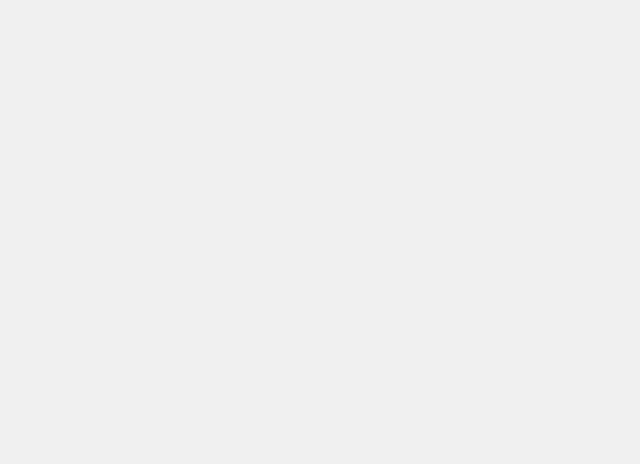
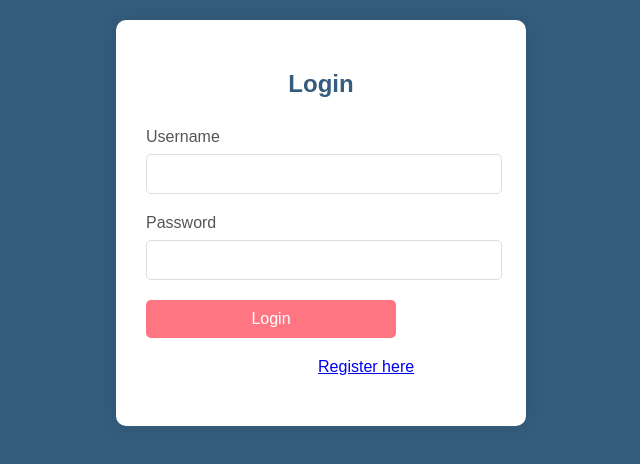
Before and after one commit to jeevansyam/react-todo, a React (Vite) app: page / in a window 1280 px wide. Before the commit this address had no page. Shown: the top 464 px of the page, without its empty margins (319-959 px from the left). Built offline with nearby package versions, Linux system fonts and the light colour scheme.

Commit message:
27062024

```diff
--- a/src/App.jsx
+++ b/src/App.jsx
@@ -1,41 +1,52 @@
-import { useEffect, useState } from 'react'
-import { BrowserRouter as Router, Routes, Route, Navigate } from 'react-router-dom'
+import React, { useEffect, useState } from 'react'
 import './App.css'
-import Login from './components/Login'
+import Sidebar from './components/parts/Sidebar'
+import Header from './components/parts/Header'
+import './assets/css/theme.css'
+import { BrowserRouter as Router, Routes, Route } from 'react-router-dom'
 import TodoComp from './components/TodoComp'
+import Dashboard from './Dashboard'
+import UserLogin from './components/UserLogin'
 
 
-function App() {
+const App = () => {
+const [isLoggedin, setIsLoggedIn] = useState(false)
 
-const [isLoggedIn, setIsLoggedIn] = useState(false)
-
-useEffect(()=>{
-  const localStItem = localStorage.getItem('logindetail');
-  try{
-    if(localStItem){
-        const localParse = JSON.parse(localStItem);
-        if(localParse.username){
+useEffect( ()=> {
+  const StoredLogin = localStorage.getItem('LoginDetails');
+  const StoredLoginParse = JSON.parse(StoredLogin);
+  try {
+    if(StoredLoginParse){
       setIsLoggedIn(true)
     }
     else{
       setIsLoggedIn(false)
     }
-    } else {
-      setIsLoggedIn(false)
-    }
-  } catch(error){
-    console.log('Error Parsing local store item', error)
-  }
-},[]);
+  } catch(error){ `Parsing error ${error}`}
+},[])
+  return (
+    <div className="container">
+      {isLoggedin && <Sidebar />}
+      <div className="main-content">
+      {isLoggedin && <Header /> }
+          <div className="content">
 
-  return (
               <Router>
                 <Routes>
-        <Route exact path='/login' element={ isLoggedIn ? <Navigate to={'/dashboard'} /> : <Login />  }></Route>
-         <Route path='/dashboard' element={ isLoggedIn ? <TodoComp /> : <Login />}></Route>
-         {/* <Route path='/*' element={ isLoggedIn ? <TodoComp /> : <Navigate to='/login' /> } /> */}
+                  {
+                    isLoggedin ?
+                    <Route path='/' element={<Dashboard />} />
+                    :
+                    <Route path='/' element={<UserLogin />} />
+                  }
+
                 </Routes>
               </Router>
+          </div>
+      </div>
+      {/* <NewTodoList /> */}
+    </div>
+
   )
 }
 
--- /dev/null
+++ b/src/Dashboard.jsx
@@ -0,0 +1,9 @@
+import React from 'react'
+
+const Dashboard = () => {
+  return (
+    <div>Dashboard</div>
+  )
+}
+
+export default Dashboard
--- /dev/null
+++ b/src/assets/css/theme.css
@@ -0,0 +1,126 @@
+body {
+    font-family: Arial, sans-serif;
+    background-color: #355c7d;
+    color: #FFFFFF;
+    margin: 0;
+    padding: 0;
+}
+.container {
+    display: flex;
+    min-height: 100vh;
+}
+.sidebar {
+    width: 250px;
+    background-color: #725a7a;
+    padding: 20px;
+    box-sizing: border-box;
+}
+.main-content {
+    flex: 1;
+    padding: 20px;
+}
+.header {
+    display: flex;
+    justify-content: space-between;
+    align-items: center;
+    background-color: #FF7582;
+    padding: 10px 20px;
+    box-sizing: border-box;
+}
+.header .user-info {
+    display: flex;
+    align-items: center;
+    color: #FFFFFF;
+}
+.header .user-info .welcome-text {
+    margin-right: 10px;
+}
+.header .logout-btn {
+    background-color: transparent;
+    border: none;
+    color: #FFFFFF;
+    cursor: pointer;
+}
+/* Sidebar menu styles */
+.menu {
+    list-style-type: none;
+    padding: 0;
+    margin: 0;
+}
+.menu-item {
+    margin-bottom: 10px;
+}
+.menu-item a {
+    color: #FFFFFF;
+    text-decoration: none;
+    display: block;
+    padding: 8px;
+    border-radius: 5px;
+    transition: background-color 0.3s ease;
+}
+.menu-item a:hover {
+    background-color: #c56c86;
+}
+
+/* Login page */
+.login-container {
+    width: 350px;
+    background-color: #ffffff;
+    padding: 30px;
+    border-radius: 10px;
+    box-shadow: 0 0 20px rgba(0, 0, 0, 0.1);
+    margin: auto;
+}
+.login-container h2 {
+    text-align: center;
+    color: #355c7d;
+    margin-bottom: 30px;
+}
+.form-group {
+    margin-bottom: 20px;
+}
+.form-group label {
+    display: block;
+    margin-bottom: 8px;
+    color: #555555;
+}
+.form-group input[type="text"],
+.form-group input[type="password"] {
+    width: calc(100% - 16px);
+    padding: 10px;
+    border: 1px solid #dddddd;
+    border-radius: 5px;
+    font-size: 16px;
+    transition: border-color 0.3s ease;
+}
+.form-group input[type="text"]:focus,
+.form-group input[type="password"]:focus {
+    outline: none;
+    border-color: #FF7582;
+}
+.form-group button {
+    width: 100%;
+    padding: 10px;
+    border: none;
+    background-color: #FF7582;
+    color: #ffffff;
+    font-size: 16px;
+    cursor: pointer;
+    border-radius: 5px;
+    transition: background-color 0.3s ease;
+}
+.form-group button:hover {
+    background-color: #c56c86;
+}
+.form-group .register-link {
+    text-align: center;
+    margin-top: 15px;
+}
+.form-group .register-link a {
+    color: #355c7d;
+    text-decoration: none;
+    font-weight: bold;
+}
+.form-group .register-link a:hover {
+    text-decoration: underline;
+}
--- /dev/null
+++ b/src/components/UserLogin.jsx
@@ -0,0 +1,42 @@
+import React, { useState } from 'react'
+
+const UserLogin = () => {
+    const [inputFields, setInputFields] = useState({
+        username: '',
+        password: '',
+    })
+    const loginDetail = 'LoginDetails';
+    const {username, password} = inputFields;
+    const inputHandler = (e) => {
+            const {name, value} = e.target;
+        setInputFields( prevState => ({ ...prevState, [name]: value.trim()}) )
+    }
+    const formHandler =(e) => {
+        e.preventDefault();
+        localStorage.setItem(loginDetail, JSON.stringify(inputFields));
+        setInputFields({username:'', password: ''})
+    }
+  return (
+    <div className="login-container">
+        <h2>Login</h2>
+        <form onSubmit={formHandler}>
+            <div className="form-group">
+                <label >Username</label>
+                <input type="text" id="username" name="username" value={username} onChange={inputHandler} required />
+            </div>
+            <div className="form-group">
+                <label >Password</label>
+                <input type="password" id="password" name="password" value={password} onChange={inputHandler} required />
+            </div>
+            <div className="form-group">
+                <button type="submit">Login</button>
+            </div>
+            <div className="form-group register-link">
+                Don't have an account? <a href="#">Register here</a>
+            </div>
+        </form>
+    </div>
+  )
+}
+
+export default UserLogin
--- a/src/components/parts/Header.jsx
+++ b/src/components/parts/Header.jsx
@@ -1,21 +1,19 @@
-import React, { useEffect } from 'react';
-import '../../App.css';
-import { Navigate, redirect, useNavigate } from 'react-router-dom';
+import React from 'react';
+import { Navigate, redirect } from 'react-router-dom'
 
-function Header({isLog}) {
-    const navigate = useNavigate();
-    const logoutHandler = () => {
-       localStorage.removeItem('logindetail');
-        navigate('/login')
-        isLog(true)
-    }
+const Header = () => {
+  const logoutHandle = () => {
+    localStorage.removeItem('LoginDetails');
+    redirect('/login')
+  }
   return (
-    <header>
-        <div className="logo">Logo</div>
-        <div className="rightOptions">
-            <button onClick={logoutHandler}>Logout</button>
-        </div>
-    </header>
+    <div className="header">
+                <div className="user-info">
+                    <div className="welcome-text">Welcome, User</div>
+                    <img src="user-icon.png" alt="User Icon" width="20" height="20" />
+                </div>
+                <button className="logout-btn" onClick={logoutHandle}>Logout</button>
+            </div>
   )
 }
 
--- /dev/null
+++ b/src/components/parts/Sidebar.jsx
@@ -0,0 +1,15 @@
+import React from 'react'
+
+const Sidebar = () => {
+  return (
+    <div className="sidebar">
+            <ul className="menu">
+                <li className="menu-item"><a href="#">Dashboard</a></li>
+                <li className="menu-item"><a href="#">My Account</a></li>
+                <li className="menu-item"><a href="#">My Tasks</a></li>
+            </ul>
+    </div>
+  )
+}
+
+export default Sidebar
```
Also changed, not shown: src/NewTodoList.jsx (added, +92 -0 lines). Lines whose indentation alone changed are shown as unchanged.
